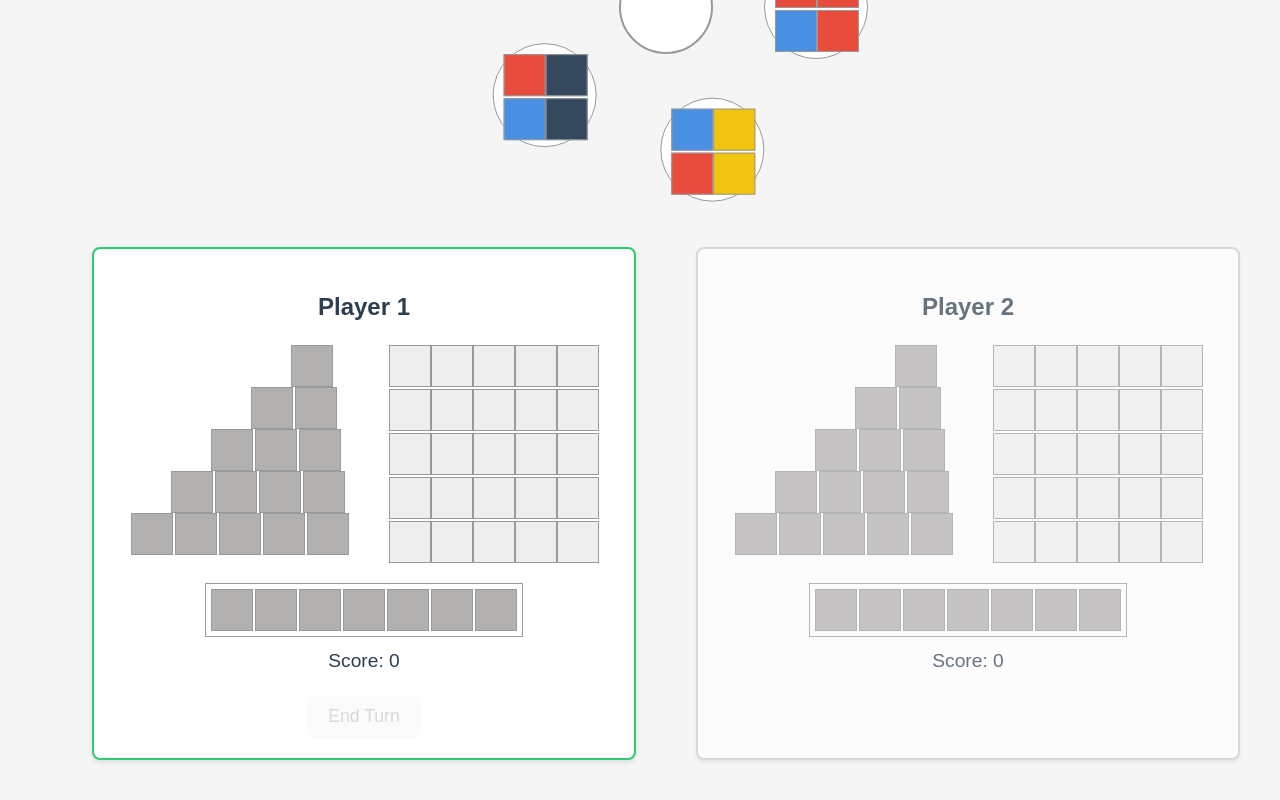
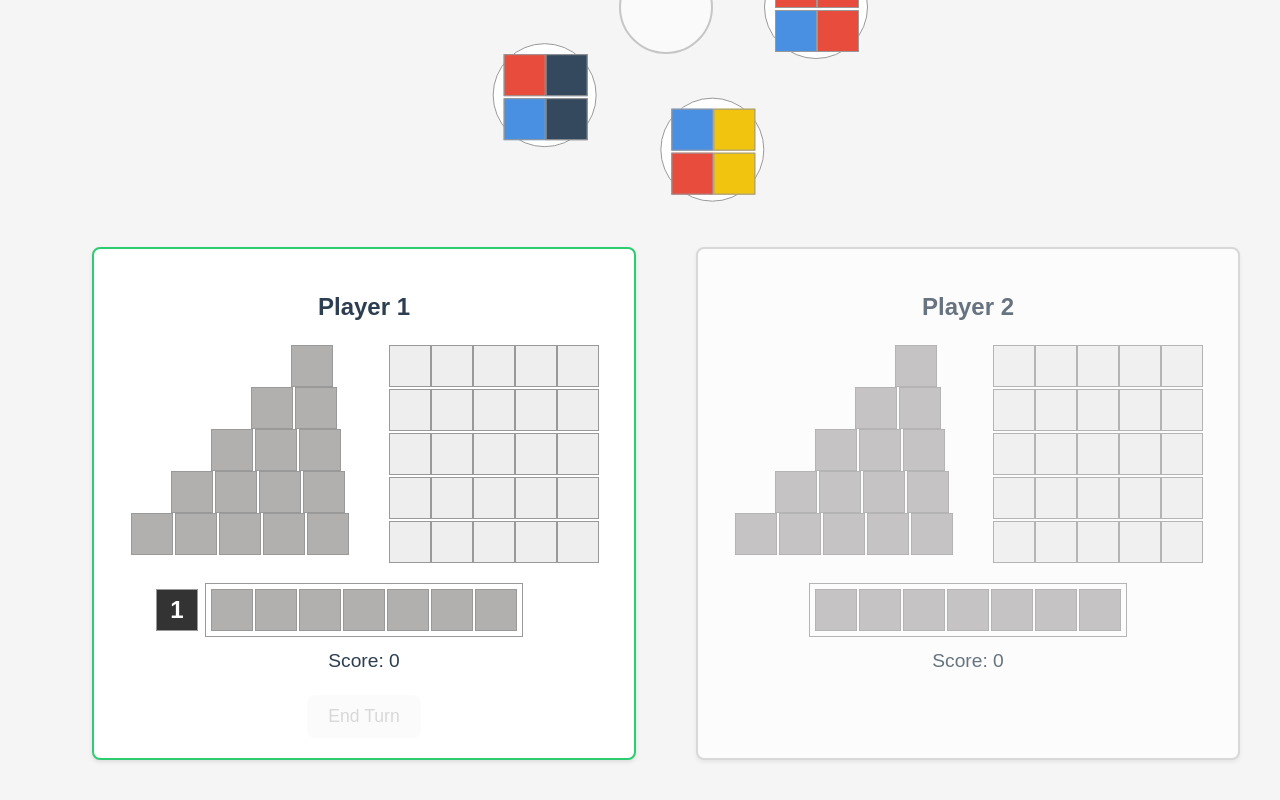
Before and after one commit to MostlyArmless/azul, a React (Vite) app: page / in a window 1280 px wide. Shown: the part 396-1196 px from the top of the page. Built offline with nearby package versions, Linux system fonts and the light colour scheme.

Commit message:
add concept of the first player marker, and add ability to click on the pot to take pieces from there

```diff
--- a/src/components/Game.tsx
+++ b/src/components/Game.tsx
@@ -51,6 +51,8 @@ const createInitialGameState = (): GameState => {
     selectedTile: null,
     hasPlacedTile: false,
     selectedColor: null,
+    firstPlayerMarkerIndex: 0,
+    hasFirstPlayerBeenMoved: false,
   };
 };
 
@@ -255,6 +257,30 @@ const Game: React.FC = () => {
     );
   };
 
+  const handlePotClick = () => {
+    if (gameState.pot.length === 0 || gameState.hasPlacedTile) return;
+
+    setGameState(
+      produce((draft) => {
+        // Move all tiles from pot to current player's holding area
+        draft.players[draft.currentPlayer].holdingArea = [...draft.pot];
+
+        // Clear the pot
+        draft.pot = [];
+
+        // If this is the first time the pot is clicked in the game,
+        // give the first player marker to the current player
+        if (
+          draft.firstPlayerMarkerIndex === 0 &&
+          !draft.hasFirstPlayerBeenMoved
+        ) {
+          draft.firstPlayerMarkerIndex = draft.currentPlayer;
+          draft.hasFirstPlayerBeenMoved = true;
+        }
+      })
+    );
+  };
+
   return (
     <div
       className="game"
@@ -280,6 +306,7 @@ const Game: React.FC = () => {
         {/* Central Pot */}
         <div
           className="pot"
+          onClick={handlePotClick}
           style={{
             position: "absolute",
             top: "50%",
@@ -294,6 +321,8 @@ const Game: React.FC = () => {
             padding: "5px",
             gap: "2px",
             backgroundColor: "white",
+            cursor: gameState.pot.length > 0 ? "pointer" : "default",
+            opacity: gameState.pot.length > 0 ? 1 : 0.5,
           }}
         >
           {gameState.pot.map((tile, index) => (
@@ -388,6 +417,7 @@ const Game: React.FC = () => {
             selectedColor={gameState.selectedColor}
             onEndTurn={handleEndTurn}
             canEndTurn={gameState.hasPlacedTile}
+            hasFirstPlayerMarker={index === gameState.firstPlayerMarkerIndex}
           />
         ))}
       </div>
--- a/src/components/PlayerBoard.tsx
+++ b/src/components/PlayerBoard.tsx
@@ -12,6 +12,7 @@ interface PlayerBoardProps {
   selectedColor: TileType | null;
   onEndTurn: () => void;
   canEndTurn: boolean;
+  hasFirstPlayerMarker?: boolean;
 }
 
 const PlayerBoard: React.FC<PlayerBoardProps> = ({
@@ -25,6 +26,7 @@ const PlayerBoard: React.FC<PlayerBoardProps> = ({
   selectedColor,
   onEndTurn,
   canEndTurn,
+  hasFirstPlayerMarker = false,
 }) => {
   return (
     <div
@@ -173,8 +175,30 @@ const PlayerBoard: React.FC<PlayerBoardProps> = ({
           padding: "5px",
           justifyContent: "center",
           cursor: isActive ? "pointer" : "default",
+          position: "relative",
         }}
       >
+        {hasFirstPlayerMarker && (
+          <div
+            style={{
+              position: "absolute",
+              left: "-50px",
+              bottom: "5px",
+              width: "40px",
+              height: "40px",
+              backgroundColor: "#333",
+              border: "1px solid #999",
+              display: "flex",
+              alignItems: "center",
+              justifyContent: "center",
+              color: "white",
+              fontWeight: "bold",
+              fontSize: "24px",
+            }}
+          >
+            1
+          </div>
+        )}
         {board.floor.map((tile, index) => (
           <div
             key={index}
--- a/src/types.ts
+++ b/src/types.ts
@@ -21,4 +21,6 @@ export interface GameState {
   selectedTile: Tile | null;
   hasPlacedTile: boolean;
   selectedColor: TileType | null;
+  firstPlayerMarkerIndex: number;
+  hasFirstPlayerBeenMoved: boolean;
 }
```
